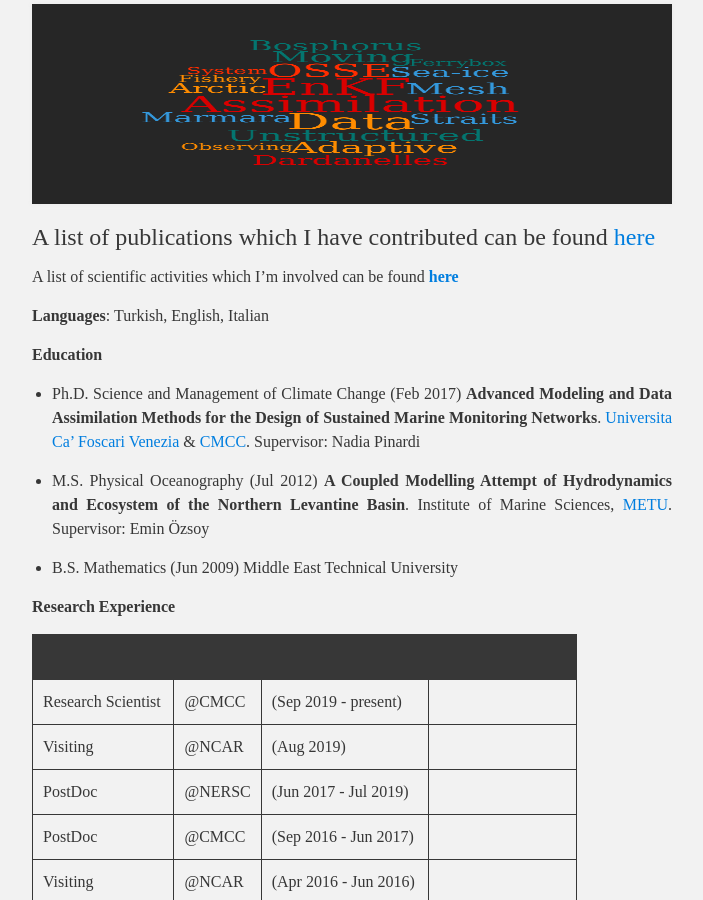
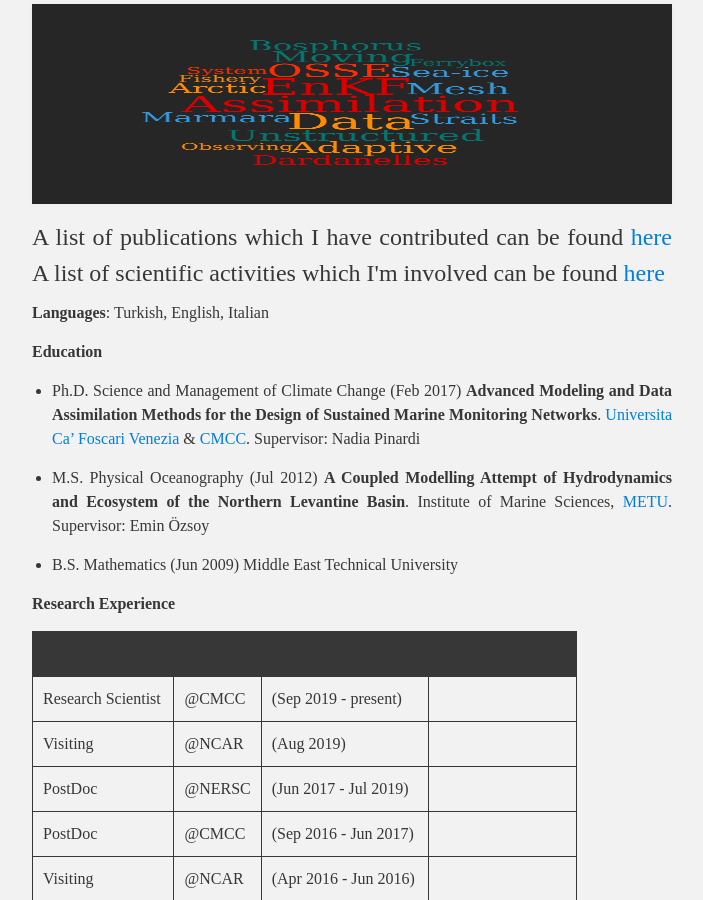
Before and after one commit to aydogduali/aydogduali.github.io, a Jekyll site: the page built from about/index.md, in a window 1280 px wide and 900 px high, scrolled down 510 px. Shown: the whole window, without its empty margins (288-991 px from the left). Built offline with Jekyll 4.4.1, drawn with Linux system fonts in a browser that asks for light colours; the repository's description, which GitHub fills in, is left out.

Commit message:
increase font size

```diff
--- a/about/index.md
+++ b/about/index.md
@@ -5,7 +5,7 @@ layout: default
 
 <font size="+2">A list of publications which I have contributed can be found <a href="/about/publication">here</a></font>
 
-A list of scientific activities which I'm involved can be found **[here](/calendar/index)**
+<font size="+2">A list of scientific activities which I'm involved can be found <a href="/calendar/index">here</a></font>
 
 **Languages**: Turkish, English, Italian
 
```
